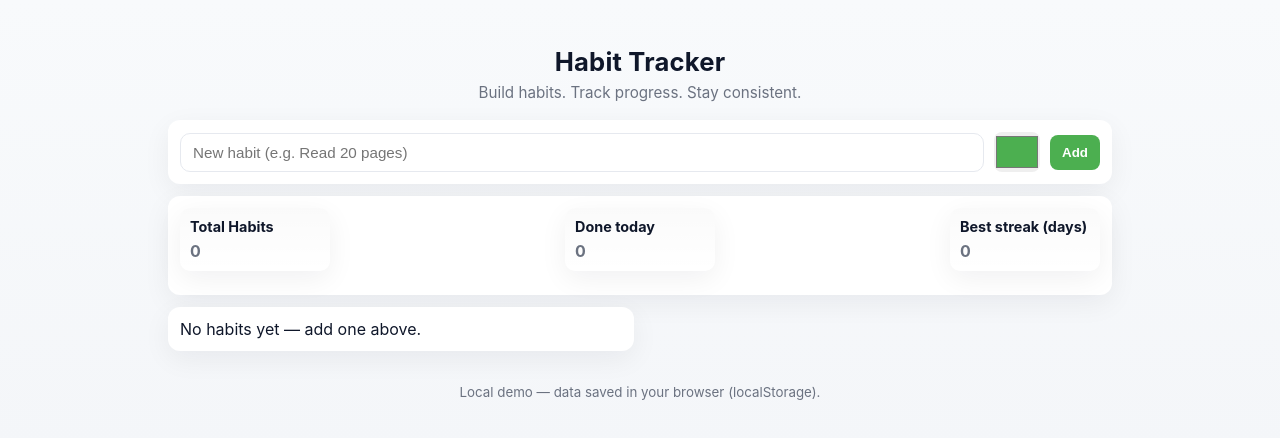
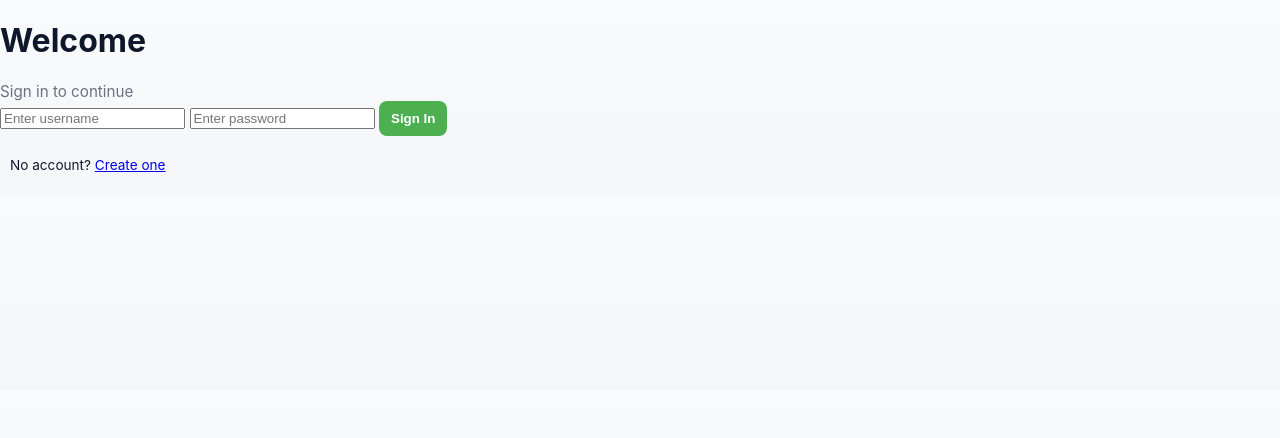
Before and after one commit to Sristik77/habit-tracker, a plain HTML site: page index.html in a window 1280 px wide. Drawn offline with Linux system fonts and the light colour scheme.

Commit message:
Update index.html

```diff
--- a/index.html
+++ b/index.html
@@ -1,39 +1,26 @@
-<!doctype html>
-<html lang="en">
+<!DOCTYPE html>
+<html>
 <head>
-  <meta charset="utf-8" />
-  <meta name="viewport" content="width=device-width,initial-scale=1" />
-  <title>Habit Tracker</title>
-  <link rel="stylesheet" href="styles.css" />
+  <title>Login - Habit Tracker</title>
+  <link rel="stylesheet" href="styles.css">
 </head>
-<body>
-  <main class="wrap">
-    <header class="topbar">
-      <h1>Habit Tracker</h1>
-      <p class="subtitle">Build habits. Track progress. Stay consistent.</p>
-    </header>
+<body class="center-screen">
 
-    <section class="card add-card">
-      <form id="addForm" class="row">
-        <input id="title" type="text" placeholder="New habit (e.g. Read 20 pages)" required />
-        <input id="color" type="color" value="#4CAF50" title="Pick a color" />
-        <button class="btn primary" type="submit">Add</button>
-      </form>
-    </section>
+  <div class="login-card">
+    <h1>Welcome</h1>
+    <p class="subtitle">Sign in to continue</p>
 
-    <section id="stats" class="card stats-card" aria-live="polite">
-      <!-- summary injected by JS -->
-    </section>
+    <form id="loginForm">
+      <input type="text" id="username" placeholder="Enter username" required>
+      <input type="password" id="password" placeholder="Enter password" required>
+      <button class="btn primary" type="submit">Sign In</button>
+    </form>
 
-    <section id="habits" class="grid">
-      <!-- habit cards injected here -->
-    </section>
+    <p class="small">
+      No account? <a href="#" onclick="alert('Signup not added in demo')">Create one</a>
+    </p>
+  </div>
 
-    <footer class="footer">
-      <small>Local demo — data saved in your browser (localStorage).</small>
-    </footer>
-  </main>
-
-  <script src="app.js"></script>
+<script src="auth.js"></script>
 </body>
 </html>
```
